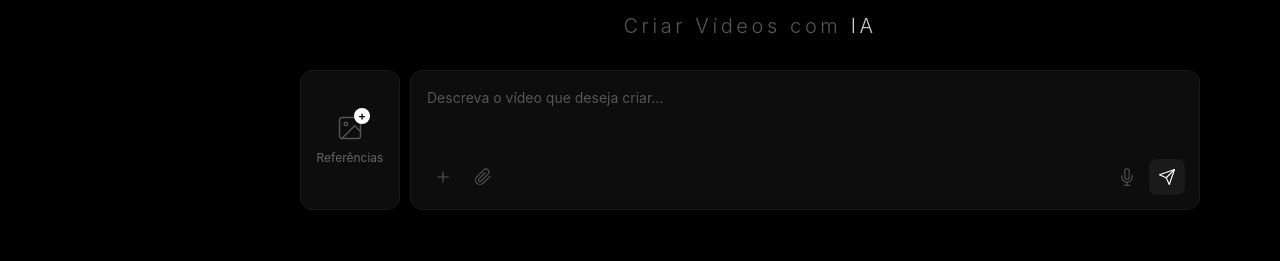
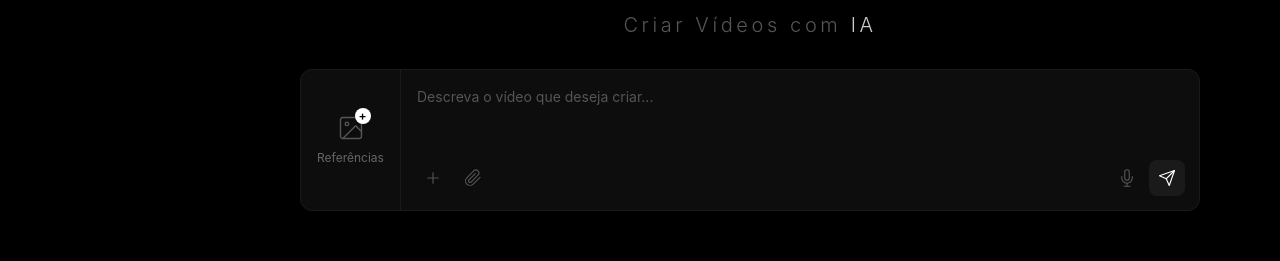
Before and after one commit to jmcraftgamer/TokToy, a Next.js app: page /create-video in a window 1280 px wide. Shown: the part 372-633 px from the top of the page. Built offline with nearby package versions, Linux system fonts and the light colour scheme.

Commit message:
fix: merge ref-block and writing area into unified container on create-video page

```diff
--- a/app/(dashboard)/create-video/page.tsx
+++ b/app/(dashboard)/create-video/page.tsx
@@ -13,22 +13,6 @@ const mockVideos = [
   { name: 'Vídeo Viral - Verão', duration: '0:45', date: 'Ontem' },
   { name: 'Unboxing Produto Y', duration: '1:00', date: '3 dias' },
 ]
-
-function RefBlock() {
-  return (
-    <div className="cv-ref-block">
-      <div className="ref-icon-area">
-        <svg width="28" height="28" viewBox="0 0 24 24" fill="none" stroke="#555" strokeWidth="1.2" strokeLinecap="round" strokeLinejoin="round">
-          <rect x="3" y="3" width="18" height="18" rx="2" ry="2" />
-          <circle cx="8.5" cy="8.5" r="1.5" />
-          <polyline points="21 15 16 10 5 21" />
-        </svg>
-        <span className="ref-badge">+</span>
-      </div>
-      <span className="ref-label">Referências</span>
-    </div>
-  )
-}
 
 function Avatar({ name }: { name: string }) {
   return (
@@ -80,9 +64,19 @@ export default function CreateVideoPage() {
   }
 
   const inputArea = (ref: React.RefObject<HTMLDivElement>, source: 'initial' | 'split') => (
-    <div className="cv-chat-row">
-      <RefBlock />
-      <div className="cv-rect">
+    <div className="cv-rect unified">
+      <div className="cv-ref-block">
+        <div className="ref-icon-area">
+          <svg width="28" height="28" viewBox="0 0 24 24" fill="none" stroke="#555" strokeWidth="1.2" strokeLinecap="round" strokeLinejoin="round">
+            <rect x="3" y="3" width="18" height="18" rx="2" ry="2" />
+            <circle cx="8.5" cy="8.5" r="1.5" />
+            <polyline points="21 15 16 10 5 21" />
+          </svg>
+          <span className="ref-badge">+</span>
+        </div>
+        <span className="ref-label">Referências</span>
+      </div>
+      <div className="cv-rect-body">
         <div
           ref={ref}
           className="cv-write-area"
--- a/app/globals.css
+++ b/app/globals.css
@@ -608,15 +608,15 @@ input::placeholder, textarea::placeholder {
   margin-top: 8px;
 }
 
-/* Chat row: references block + rectangle side by side */
-.cv-chat-row {
-  display: flex;
-  align-items: stretch;
-  gap: 10px;
-}
-
-/* References square block */
-.cv-ref-block {
+/* Unified references + writing area container */
+.cv-rect.unified {
+  display: flex;
+  flex-direction: row;
+  padding: 0;
+  overflow: hidden;
+}
+
+.cv-rect.unified .cv-ref-block {
   width: 100px;
   min-height: 140px;
   display: flex;
@@ -624,18 +624,24 @@ input::placeholder, textarea::placeholder {
   align-items: center;
   justify-content: center;
   gap: 8px;
-  background: #0d0d0d;
-  border-radius: 12px;
-  border: 1px solid #1a1a1a;
-  cursor: pointer;
-  transition: all 0.2s;
+  cursor: pointer;
   flex-shrink: 0;
   padding: 12px 8px;
-}
-
-.cv-ref-block:hover {
+  border: none;
+  border-radius: 0;
+  background: transparent;
+  border-right: 1px solid #1a1a1a;
+}
+
+.cv-rect.unified .cv-ref-block:hover {
   background: #111;
-  border-color: #2a2a2a;
+}
+
+.cv-rect-body {
+  flex: 1;
+  display: flex;
+  flex-direction: column;
+  min-width: 0;
 }
 
 .ref-icon-area {
@@ -824,6 +830,10 @@ input::placeholder, textarea::placeholder {
 }
 
 .cv-chat-compact .cv-rect {
+  min-height: 100px;
+}
+
+.cv-chat-compact .cv-rect.unified .cv-ref-block {
   min-height: 100px;
 }
 
```
